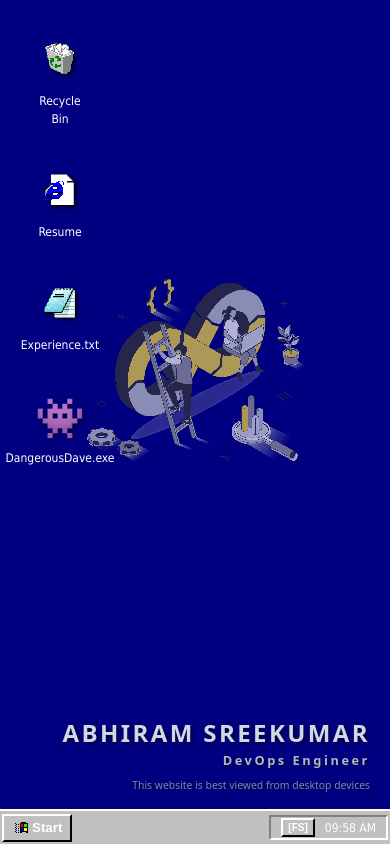
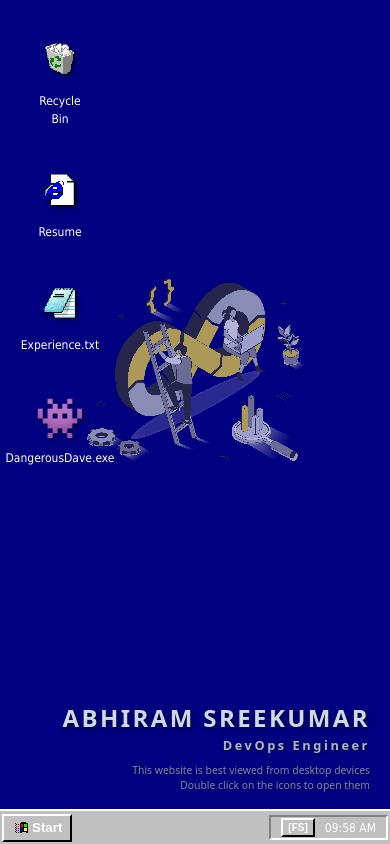
Before and after one commit to abhiramsreekumar/portfolio-website-windows98, a React (Vite) app: page / in a window 390 px wide. Built offline with nearby package versions, Linux system fonts and the light colour scheme.

Commit message:
Added text to guide mobile users

```diff
--- a/src/components/DesktopWallpaper.tsx
+++ b/src/components/DesktopWallpaper.tsx
@@ -68,7 +68,8 @@ export const DesktopWallpaper: React.FC = () => {
             textShadow: '1px 1px 2px rgba(0,0,0,0.5)',
             opacity: 0.8
           }}>
-            This website is best viewed from desktop devices
+            This website is best viewed from desktop devices<br></br>
+            Double click on the icons to open them
           </p>
         )}
       </div>
```
